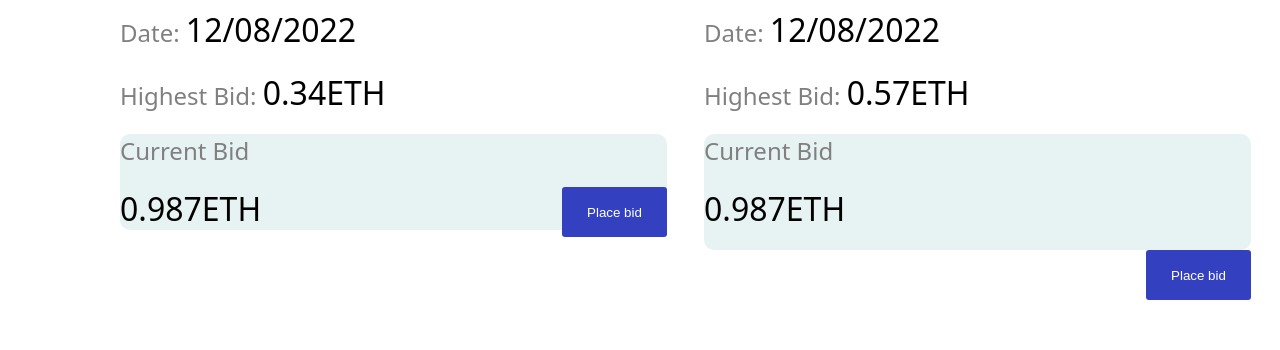
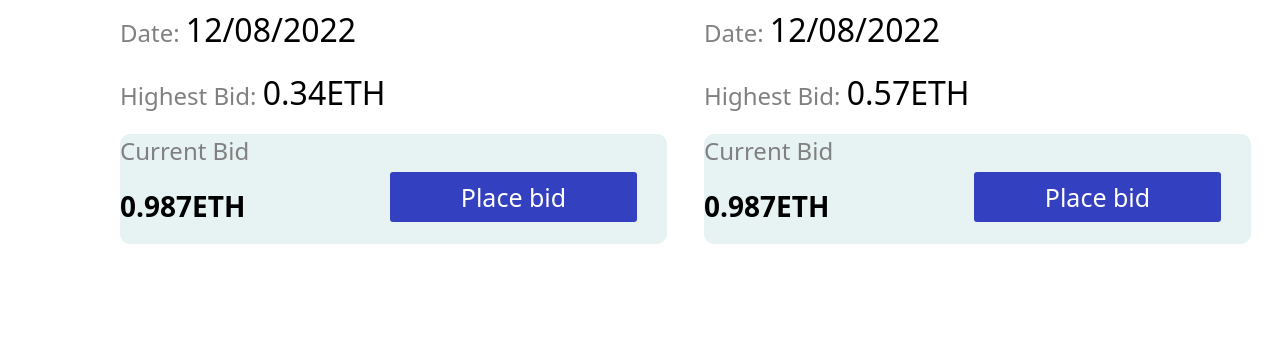
Before and after one commit to antomuangigitau/artsy, a React (Vite) app: page /auctions in a window 1280 px wide. Shown: the part 1320-1670 px from the top of the page. Built offline with nearby package versions, Linux system fonts and the light colour scheme; a web font is replaced by a local one.

Commit message:
Finished work on auctions page

```diff
--- a/src/App.jsx
+++ b/src/App.jsx
@@ -1,5 +1,6 @@
 import { BrowserRouter as Router, Route, Routes } from 'react-router-dom';
-import { Auctions, Drop, Home, Marketplace, SharedLayout } from './pages';
+import { Auctions, Drop, Home, Marketplace, SharedLayout, LiveBid } from './pages';
+
 function App() {
   return (
     <div className="App">
@@ -9,6 +10,7 @@ function App() {
             <Route index element={<Home />} />
             <Route path="/marketplace" element={<Marketplace />} />
             <Route path="/auctions" element={<Auctions />} />
+            {/*<Route path='/auctions/livebids/:id' element={<LiveBid />} />*/}
             <Route path="/drop" element={<Drop />} />
           </Route>
         </Routes>
--- a/src/components/auction/Swap.jsx
+++ b/src/components/auction/Swap.jsx
@@ -11,6 +11,7 @@ const Swap = () => {
                     auctionimgs.map(image => {
                         const {id, img} = image;
                         return <img className={styles['auction_imgs']} src={img} key={id} alt={id} />;
+                        // return <Link to={"/livebid/:id"}>Image goes here</Link>
                     })
                 }
             </div>
@@ -35,7 +36,7 @@ const Swap = () => {
                             <p>Highest Bid: <span>0.34ETH</span></p>
                             <div className={styles.place_bid}>
                                 <p>Current Bid</p>
-                                <span>0.987ETH</span>
+                                <h4>0.987ETH</h4>
                                 <button className={styles['bid_button']}>Place bid</button>
                             </div>
                         </div>
@@ -56,7 +57,7 @@ const Swap = () => {
                             <p>Highest Bid: <span>0.57ETH</span></p>
                             <div className={styles.place_bid}>
                                 <p>Current Bid</p>
-                                <p><span>0.987ETH</span></p>
+                                <h4>0.987ETH</h4>
                                 <button className={styles['bid_button']}>Place bid</button>
                             </div>
                         </div>
--- a/src/components/auction/Swap.module.css
+++ b/src/components/auction/Swap.module.css
@@ -124,28 +124,36 @@
 .bid_button {
   border-radius: 3px;
   background: #3341C1;
-  width: 105px;
+  width: 247px;
   height: 50px;
   color: var(--white);
-  display: block;
+  display: inline;
   float: right;
+  margin: -15px 30px 50px 50px;
+  font-family: var(--satoshi);
+  font-size: 25px;
+  font-weight: 500;
 }
 
 .place_bid {
   background-color: rgb(231, 242, 242);
   border-radius: 10px;
+  max-height: 110px;
 }
 
-.place_bid button {
-  float: right;
-}
-
-.place_bid span {
+.place_bid h4 {
   color: black;
   font-family: var(--satoshi);
+  display: inline;
 }
 
 .place_bid p {
   color: gray;
   /* float: left; */
 }
+
+.place_bid::after {
+  content: "";
+  clear: both;
+  display: table;
+}
--- /dev/null
+++ b/src/pages/LiveBid.jsx
@@ -0,0 +1,13 @@
+import { useParams } from "react-router-dom";
+
+const LiveBid = () => {
+  let param = useParams();
+  return (
+    <>
+      <h1>Home/ Auctions/ Live Auctions</h1>
+      <h2>{param}</h2>
+    </>
+  );
+};
+
+export default LiveBid;
--- a/src/pages/index.js
+++ b/src/pages/index.js
@@ -3,5 +3,6 @@ import Drop from './Drop';
 import Home from './Home';
 import Marketplace from './Marketplace';
 import SharedLayout from './SharedLayout';
+import LiveBid from './LiveBid';
 
-export { Home, SharedLayout, Marketplace, Auctions, Drop };
+export { Home, SharedLayout, Marketplace, Auctions, Drop, LiveBid };
```
